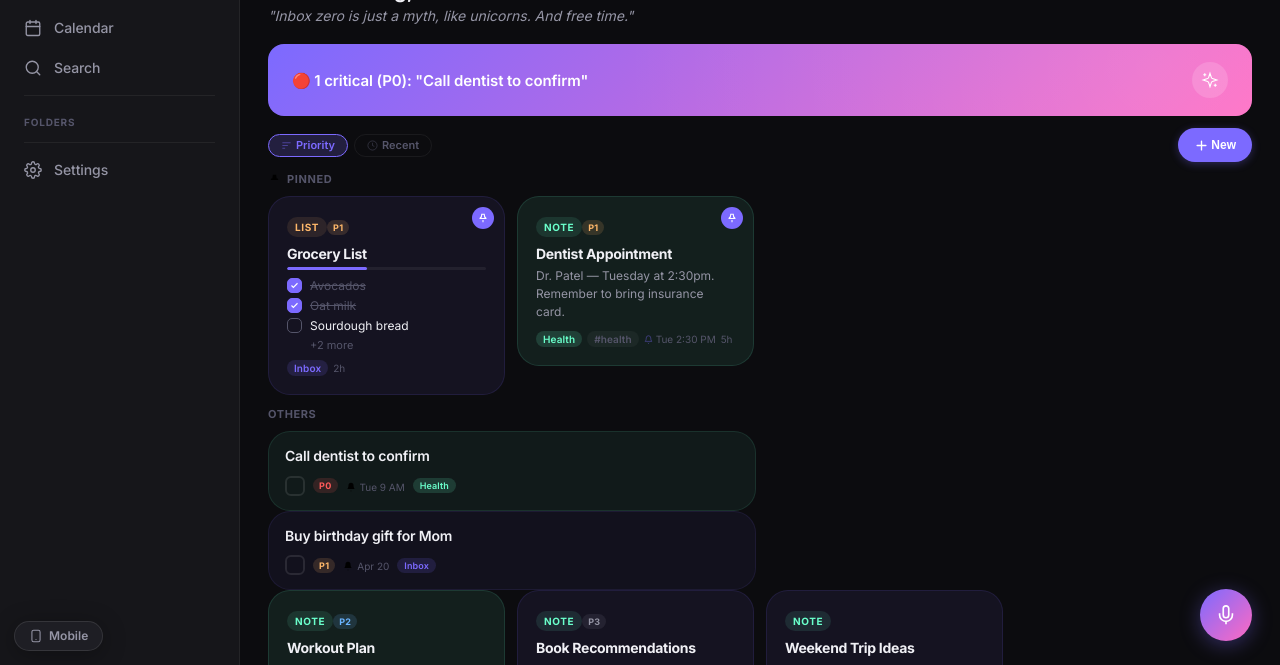
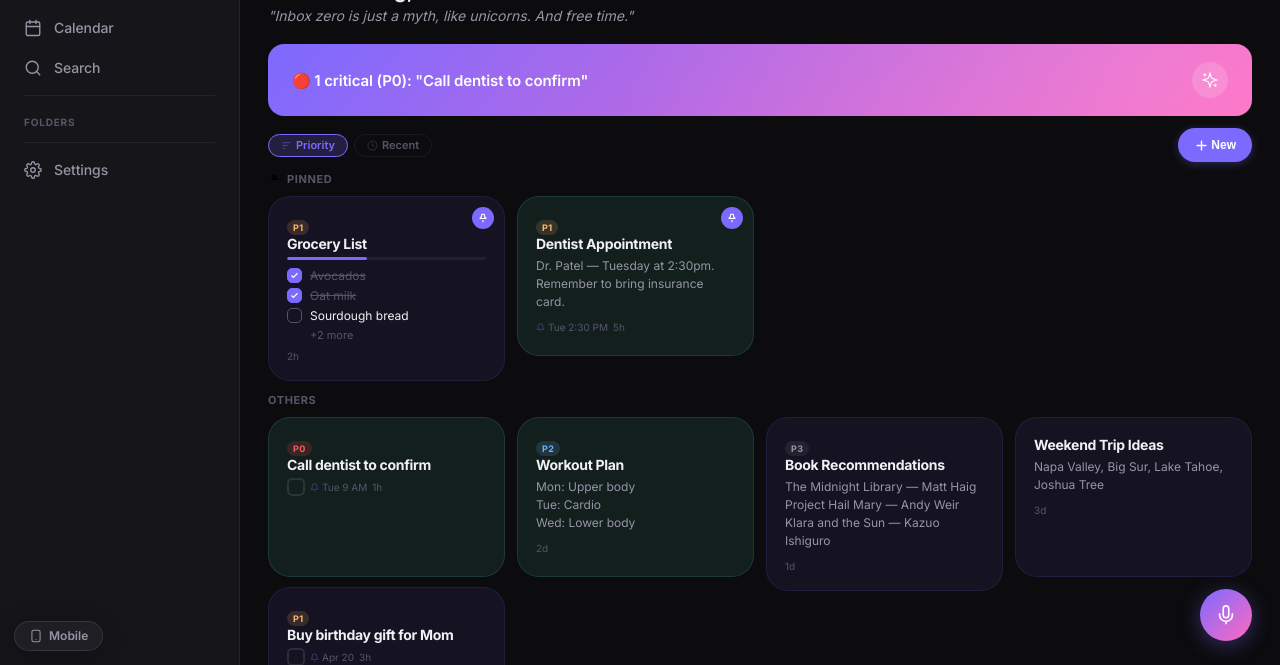
Before and after one commit to avinash-singh/skrawl, a plain HTML site: page web/index.html in a window 1280 px wide. Shown: the part 135-800 px from the top of the page. Drawn offline with Linux system fonts and the light colour scheme.

Commit message:
Unify all item types into consistent tiles in one grid
- Tasks now render as tiles (same .tile class as notes/lists)
- All items in one masonry grid — no separate task section
- Task tiles: title + footer with small checkbox, reminder, time
- Notes: priority badge + title + body + footer
- Lists: priority badge + title + progress bar + checklist + footer
- Removed type badges (Note/List labels)
- Removed folder pills from tile footers
- Consistent card shape, padding, border-radius across all types

Co-Authored-By: Claude Opus 4.6 (1M context) <noreply@anthropic.com>

```diff
--- a/web/index.html
+++ b/web/index.html
@@ -1411,8 +1411,7 @@ function moveMulti(){openFP('move');}
 // BUILD TILE (notes + lists only — tasks rendered separately)
 function bTile(n,i){
   const pin=n.pin?'<div class="tile-pin"><svg><use href="#i-pin"/></svg></div>':'';
-  const typeBadge=n.type==='list'?'<div class="tile-badge tile-badge-list">List</div>':'<div class="tile-badge tile-badge-note">Note</div>';
-  const badge=typeBadge+(n.pri!==null&&n.pri!==undefined?priHtml(n.pri):'');
+  const badge=(n.pri!==null&&n.pri!==undefined?priHtml(n.pri):'');
   const sel=S.multiMode;
   const isSelected=S.selected.has(n.id);
   const selCircle=`<div class="tile-select ${sel?'vis':''} ${isSelected?'on':''}" onclick="toggleSelect(event,'${n.id}')"><svg><use href="#i-check"/></svg></div>`;
@@ -1435,13 +1434,13 @@ function bTile(n,i){
       ${selCircle}${pin}${badge}<div class="tile-title">${n.title||'Untitled'}</div>
       <div class="tile-progress"><div class="tile-progress-bar" style="width:${pct}%;background:${barColor}"></div></div>
       <div class="tile-checks">${shown.map(x=>`<div class="tile-chk"><div class="tile-chk-box ${x.d?'ok':''}">${x.d?'<svg><use href="#i-check"/></svg>':''}</div><span class="tile-chk-txt ${x.d?'ok':''}">${x.t}</span></div>`).join('')}${rem>0?`<div class="tile-more">+${rem} more</div>`:''}</div>
-      <div class="tile-foot"><span class="tile-pill tp-folder" style="${folderPillStyle}">${n.folder}</span>${remBadge}<span class="tp-time">${n.time}</span></div></div>`;
+      <div class="tile-foot">${remBadge}<span class="tp-time">${n.time}</span></div></div>`;
   }
   const lines=n.body.split('\n').slice(0,i%3===0?5:3).join('<br>');
   return `<div class="tile ${isSelected?'selected':''}" style="${tileStyle}" onclick="${clickAction}" ${longPress}>
     ${selCircle}${pin}${badge}<div class="tile-title">${n.title||'Untitled'}</div>
     <div class="tile-body">${lines||'<span style="color:var(--text-muted)">Empty</span>'}</div>
-    <div class="tile-foot"><span class="tile-pill tp-folder" style="${folderPillStyle}">${n.folder}</span>${n.tags.map(t=>`<span class="tile-pill tp-tag">${t}</span>`).join('')}${remBadge}<span class="tp-time">${n.time}</span></div></div>`;
+    <div class="tile-foot">${remBadge}<span class="tp-time">${n.time}</span></div></div>`;
 }
 
 function renderAll(){S.taskInputOpen=false;rotateQuote();updateAIBanner();renderStream();renderGoals();}
@@ -1519,22 +1518,15 @@ function renderStream(){
   if(rest.length){
     if(pinned.length)h+=`<div class="sub-label" style="margin:12px 0 10px">Others</div>`;
     // Separate tasks (compact) from rich items (tiles)
-    const tasks=rest.filter(n=>isTask(n));
-    const rich=rest.filter(n=>!isTask(n));
-    // Tasks first (compact rows)
-    if(tasks.length)h+=tasks.map(n=>buildTaskRow(n)).join('');
-    // Then notes/lists as tiles
-    if(rich.length)h+=`<div class="note-grid">`+rich.map((n,i)=>bTile(n,i)).join('')+`</div>`;
+    // All items in one grid
+    h+=`<div class="note-grid">`+rest.map((n,i)=>isTask(n)?buildTaskRow(n):bTile(n,i)).join('')+`</div>`;
   }
 
   // Completed
   if(done.length){
     h+=`<div style="margin:14px 0 6px"><button class="show-done-cta ${S.showDone?'open':''}" onclick="S.showDone=!S.showDone;renderStream()"><svg class="i-s"><use href="#i-right"/></svg>${done.length} completed</button></div>`;
     if(S.showDone){
-      const doneTasks=done.filter(n=>isTask(n));
-      const doneRich=done.filter(n=>!isTask(n));
-      if(doneTasks.length)h+=doneTasks.map(n=>buildTaskRow(n,true)).join('');
-      if(doneRich.length)h+=`<div class="note-grid">`+doneRich.map((n,i)=>bTile(n,i)).join('')+`</div>`;
+      h+=`<div class="note-grid">`+done.map((n,i)=>isTask(n)?buildTaskRow(n,true):bTile(n,i)).join('')+`</div>`;
     }
   }
 
@@ -1542,22 +1534,22 @@ function renderStream(){
   if(S.taskInputOpen)setTimeout(()=>document.getElementById('taskInput')?.focus(),50);
 }
 
-// Build task card (vertical mini-tile)
+// Build task as a tile (same structure as notes/lists)
 function buildTaskRow(n,isDone){
   const d=isDone||n.done;
   const folderHue=getFolderHue(n.folder);
   const inFolder=S.currentFolder!=='All Notes';
-  let style='';
-  if(inFolder){style='background:var(--bg);border-color:var(--border)';}
-  else if(folderHue){style=`background:${hueToRGBA(folderHue,0.06)};border-color:${hueToRGBA(folderHue,0.1)}`;}
-  const folderPill=folderHue?`<span class="tile-pill tp-folder" style="background:${hueToRGBA(folderHue,0.15)};color:${folderHue};font-size:9px">${n.folder}</span>`:`<span class="tile-pill tp-folder" style="font-size:9px">${n.folder}</span>`;
-  const priBadge=!d?priHtml(n.pri):'';
-  const remBadge=n.reminder&&!d?`<span class="task-rem"><svg><use href="#i-bell"/></svg>${n.reminder}</span>`:'';
-  return `<div class="task-row ${d?'done':''}" style="${style}" onclick="openNote('${n.id}')">
-    <div class="task-info"><div class="task-text ${d?'ok':''}">${n.title}</div></div>
-    <div class="task-bottom">
-      <div class="task-chk ${d?'ok':''}" onclick="event.stopPropagation();toggleTask('${n.id}')"><svg><use href="#i-check"/></svg></div>
-      ${priBadge}${remBadge}${!d?folderPill:''}
+  let tileStyle='';
+  if(inFolder){tileStyle='background:var(--bg);border-color:var(--border)';}
+  else if(folderHue){tileStyle=`background:${hueToRGBA(folderHue,0.08)};border-color:${hueToRGBA(folderHue,0.12)}`;}
+  const priBadge=!d&&n.pri!==null&&n.pri!==undefined?priHtml(n.pri):'';
+  const remBadge=n.reminder&&!d?`<span class="tp-time" style="display:flex;align-items:center;gap:3px"><svg style="width:9px;height:9px;stroke:var(--accent);fill:none"><use href="#i-bell"/></svg>${n.reminder}</span>`:'';
+  return `<div class="tile ${d?'is-done':''}" style="${tileStyle}" onclick="openNote('${n.id}')">
+    ${priBadge}
+    <div class="tile-title" style="${d?'text-decoration:line-through;color:var(--text-muted)':''}">${n.title}</div>
+    <div class="tile-foot" style="margin-top:auto">
+      <div class="task-chk ${d?'ok':''}" onclick="event.stopPropagation();toggleTask('${n.id}')" style="width:18px;height:18px;border-radius:5px"><svg><use href="#i-check"/></svg></div>
+      ${remBadge}<span class="tp-time">${n.time}</span>
     </div>
   </div>`;
 }
```
Also changed, not shown: index.html (+15 -22 lines), prototype/index.html (+15 -22 lines).
